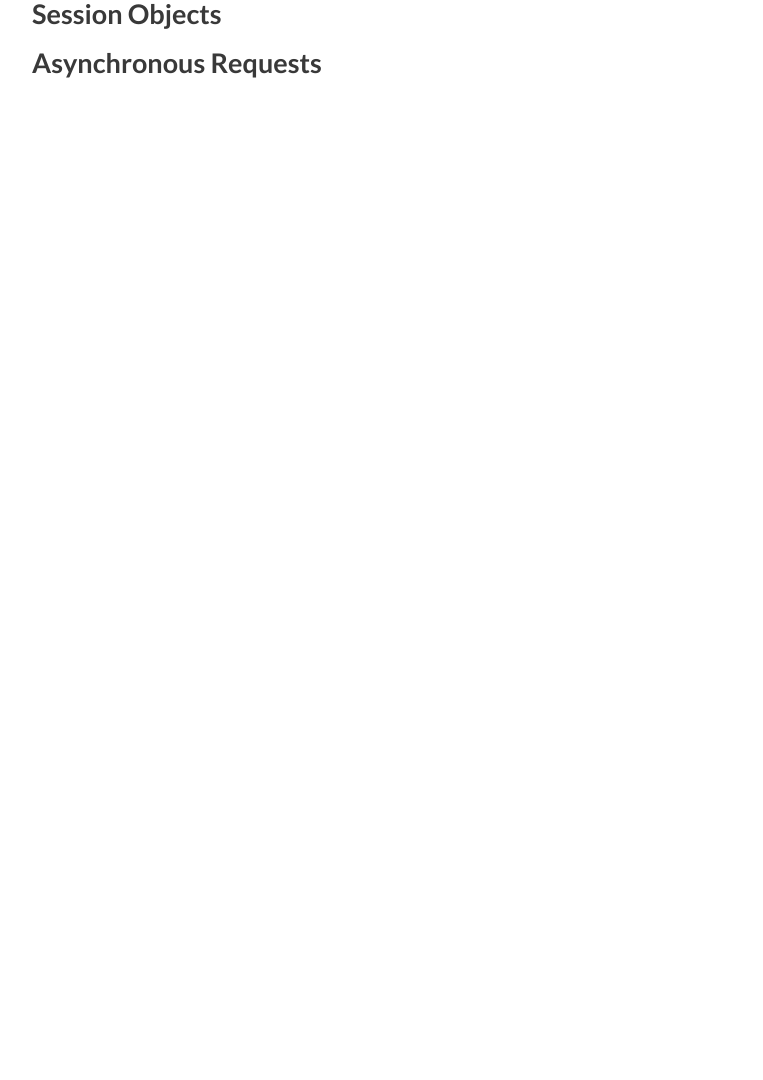
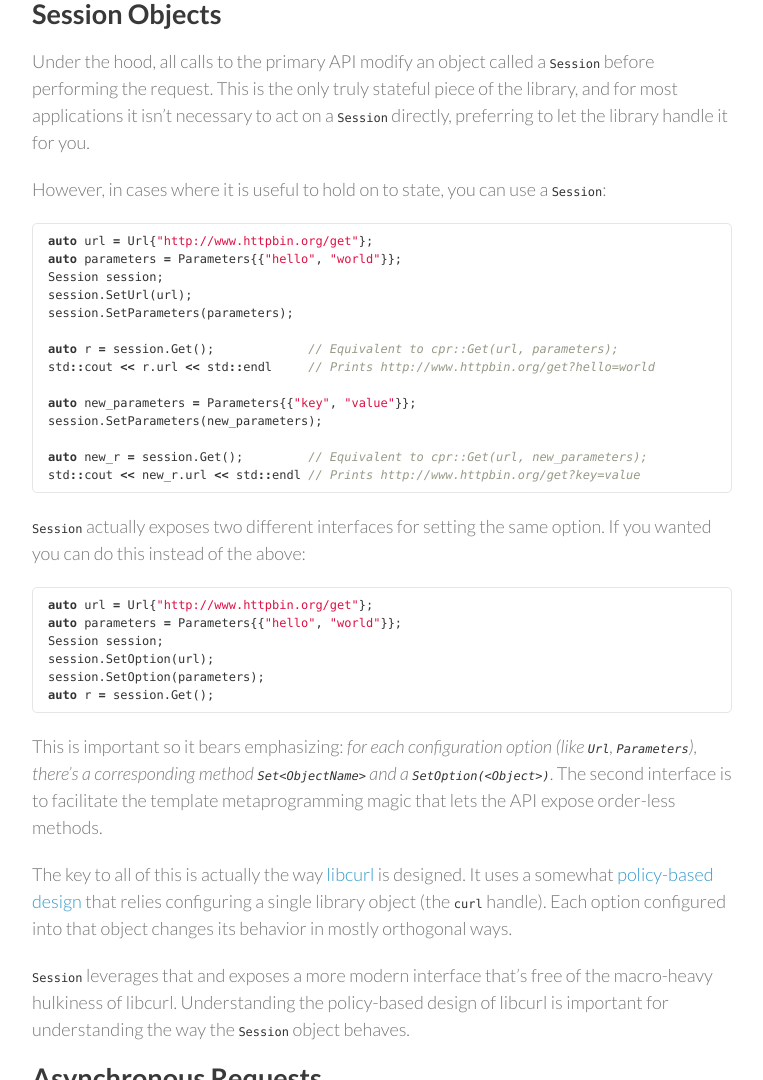
Before and after one commit to libcpr/cpr, a Jekyll site: the page built from advanced-usage.md, in a window 1280 px wide and 1400 px high, scrolled down 745 px. Shown: the part 320-1400 px from the top of the window, without its empty margins (388-1151 px from the left). Built offline with Jekyll 4.4.1, drawn with Linux system fonts in a browser that asks for light colours; nearby versions of some CDN libraries; Markdown is read by kramdown in place of the engine named in the settings; before the commit the page ends 1213 px from its top, so only the background shows below that.

Commit message:
Add Session object section

````diff
--- a/advanced-usage.md
+++ b/advanced-usage.md
@@ -50,4 +50,47 @@ std::cout << r.cookies["Cookies"] << std::endl; // Prints nothing
 As you can see, the `Response` object is completely transparent. All of its data fields are accessible at all times, and since its only useful to you insofar as it has information to communicate, you can let it fall out of scope safely when you're done with it.
 
 ## Session Objects
+
+Under the hood, all calls to the primary API modify an object called a `Session` before performing the request. This is the only truly stateful piece of the library, and for most applications it isn't necessary to act on a `Session` directly, preferring to let the library handle it for you.
+
+However, in cases where it is useful to hold on to state, you can use a `Session`:
+
+{% raw %}
+```c++
+auto url = Url{"http://www.httpbin.org/get"};
+auto parameters = Parameters{{"hello", "world"}};
+Session session;
+session.SetUrl(url);
+session.SetParameters(parameters);
+
+auto r = session.Get();             // Equivalent to cpr::Get(url, parameters);
+std::cout << r.url << std::endl     // Prints http://www.httpbin.org/get?hello=world
+
+auto new_parameters = Parameters{{"key", "value"}};
+session.SetParameters(new_parameters);
+
+auto new_r = session.Get();         // Equivalent to cpr::Get(url, new_parameters);
+std::cout << new_r.url << std::endl // Prints http://www.httpbin.org/get?key=value
+```
+{% endraw %}
+
+`Session` actually exposes two different interfaces for setting the same option. If you wanted you can do this instead of the above:
+
+{% raw %}
+```c++
+auto url = Url{"http://www.httpbin.org/get"};
+auto parameters = Parameters{{"hello", "world"}};
+Session session;
+session.SetOption(url);
+session.SetOption(parameters);
+auto r = session.Get();
+```
+{% endraw %}
+
+This is important so it bears emphasizing: *for each configuration option (like `Url`, `Parameters`), there's a corresponding method `Set<ObjectName>` and a `SetOption(<Object>)`*. The second interface is to facilitate the template metaprogramming magic that lets the API expose order-less methods.
+
+The key to all of this is actually the way [libcurl](http://curl.haxx.se/libcurl/) is designed. It uses a somewhat [policy-based design](https://en.wikipedia.org/wiki/Policy-based_design) that relies configuring a single library object (the `curl` handle). Each option configured into that object changes its behavior in mostly orthogonal ways.
+
+`Session` leverages that and exposes a more modern interface that's free of the macro-heavy hulkiness of libcurl. Understanding the policy-based design of libcurl is important for understanding the way the `Session` object behaves.
+
 ## Asynchronous Requests
````
